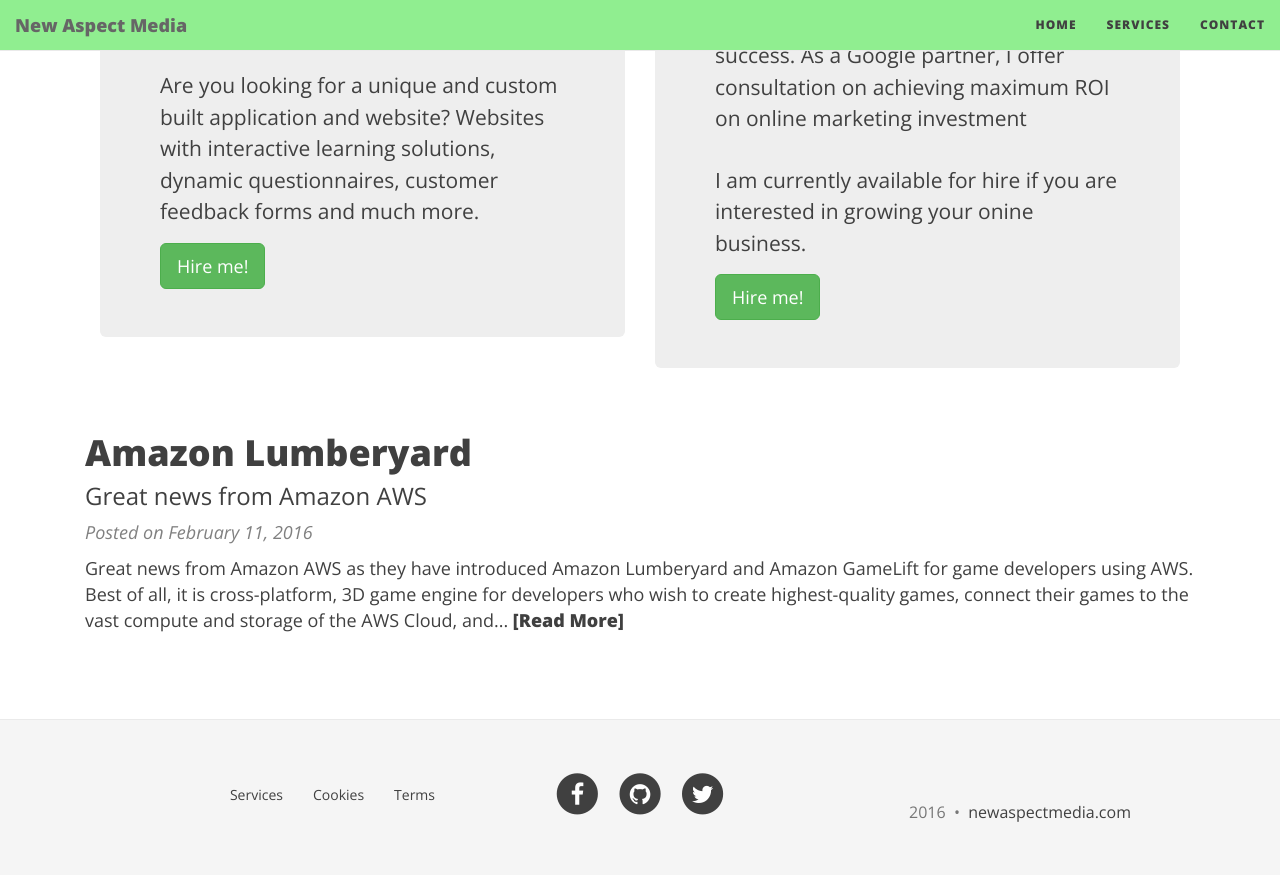
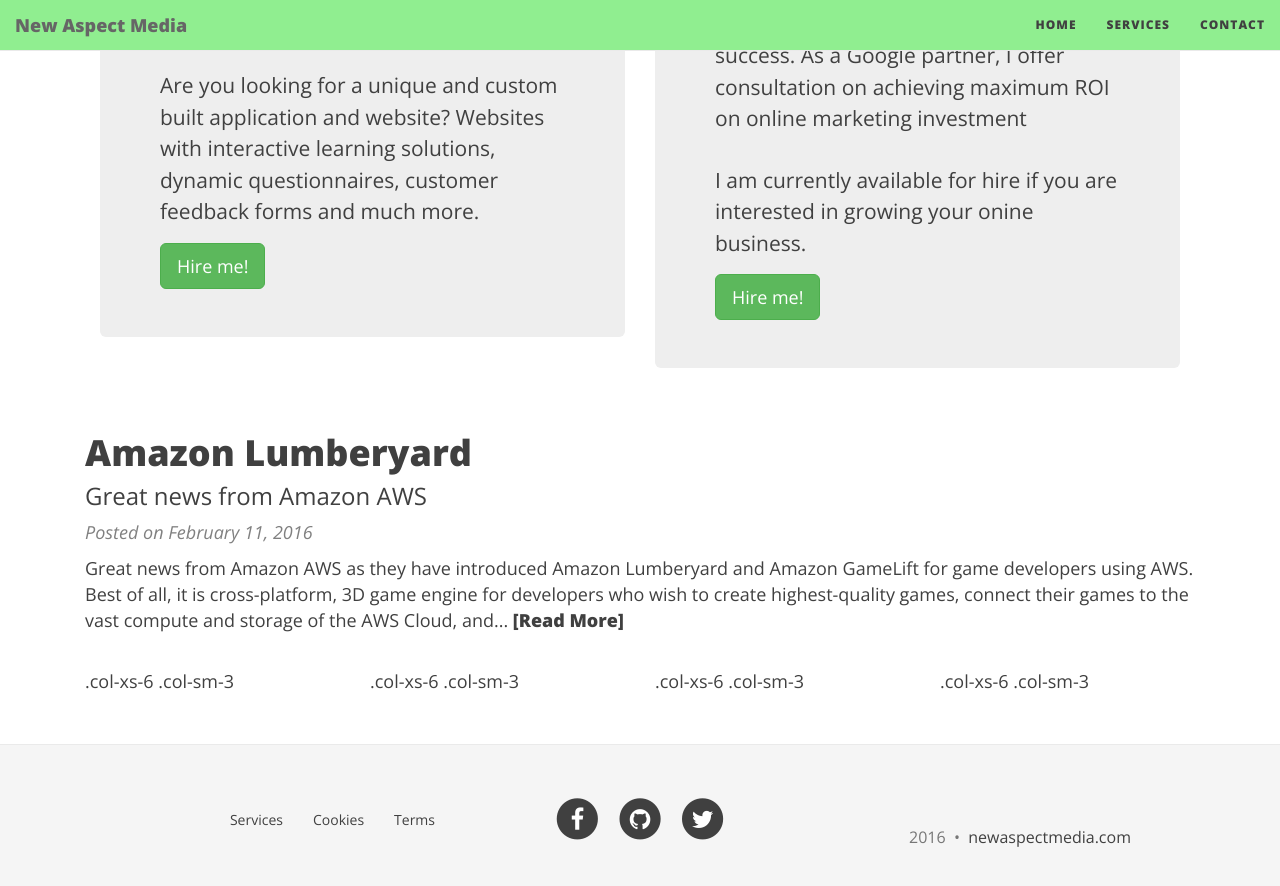
Before and after one commit to newmedia77/appxnam, a Jekyll site: the page built from index.html, in a window 1280 px wide and 900 px high, scrolled down 545 px. Shown: the top 886 px of the window. Built offline with Jekyll 4.4.1, drawn with Linux system fonts in a browser that asks for light colours; nearby versions of some CDN libraries; the list of posts is cut into pages by our own code.

Commit message:
andreas
index

```diff
--- a/_layouts/default.html
+++ b/_layouts/default.html
@@ -24,6 +24,18 @@
 
     <div role="main" class="container main-content">
       {{ content }}
+
+<div class="row">
+  <div class="col-xs-6 col-sm-3">.col-xs-6 .col-sm-3</div>
+  <div class="col-xs-6 col-sm-3">.col-xs-6 .col-sm-3</div>
+
+  <!-- Add the extra clearfix for only the required viewport -->
+  <div class="clearfix visible-xs-block"></div>
+
+  <div class="col-xs-6 col-sm-3">.col-xs-6 .col-sm-3</div>
+  <div class="col-xs-6 col-sm-3">.col-xs-6 .col-sm-3</div>
+</div>
+
     </div>
 
     {% include footer.html %}
```
